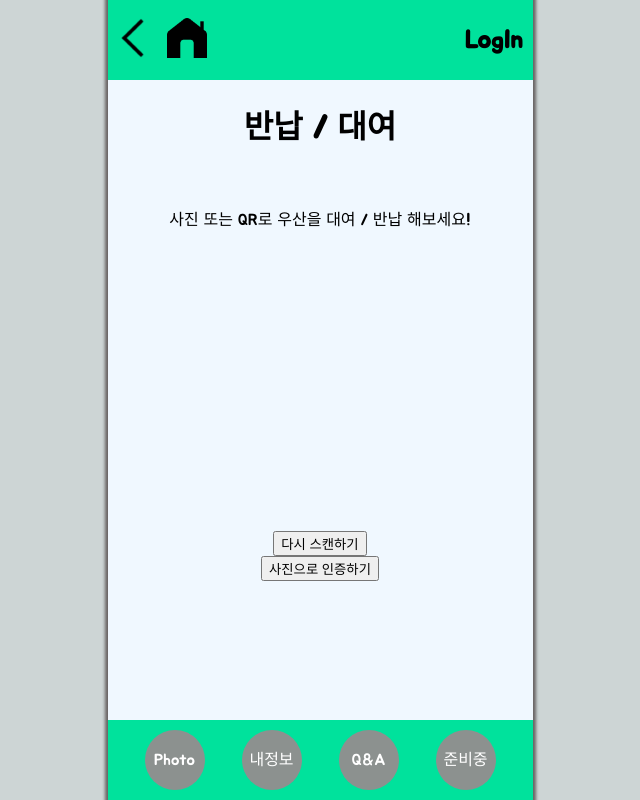
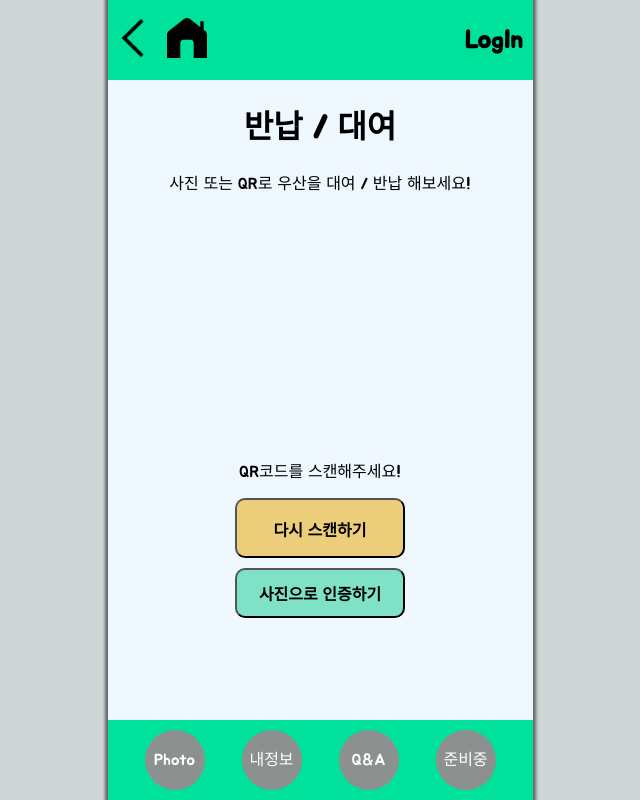
Before and after one commit to KimRunning/8reen, a Next.js app: page /photoShot in a window 1280 px wide. Shown: the whole page, without its empty margins (320-960 px from the left). Built offline with nearby package versions, Linux system fonts and the light colour scheme; no server answers.

Commit message:
style photoshot, Qr, photo button 스타일 변경

```diff
--- a/src/app/components/photo/photo.jsx
+++ b/src/app/components/photo/photo.jsx
@@ -6,16 +6,11 @@ import styles from "./photo.module.css";
 import { useRouter } from "next/navigation";
 
 function Photo() {
-  const [cameraFacing, setCameraFacing] = useState("environment");
   const videoRef = useRef(null);
   const canvasRef = useRef(null);
   const session = useSession().data;
   const [rented, setRented] = useState(false); // 대여 상태를 관리하는 상태 변수
   const router = useRouter();
-  // 카메라 전환 함수
-  const toggleCamera = () => {
-    setCameraFacing(prevFacing => (prevFacing === "environment" ? "user" : "environment"));
-  };
 
   useEffect(() => {
     let stream = null;
@@ -23,7 +18,7 @@ function Photo() {
     async function setupCamera() {
       try {
         stream = await navigator.mediaDevices.getUserMedia({
-          video: { facingMode: cameraFacing },
+          video: { facingMode: "environment" },
         });
         videoRef.current.srcObject = stream;
         // 비디오 메타데이터가 로드된 후 재생을 시도합니다.
@@ -47,7 +42,7 @@ function Photo() {
         stream.getTracks().forEach(track => track.stop());
       }
     };
-  }, [cameraFacing]);
+  }, []);
 
   useEffect(() => {
     const fetchRentedStatus = async () => {
@@ -138,7 +133,7 @@ function Photo() {
         <video className={styles.PhotoShotZone} ref={videoRef}></video>
         <canvas ref={canvasRef} style={{ display: "none" }}></canvas>
       </figure>
-      <div className={styles.PhotoShotBtnBox}>
+      <p>우산과 우산택이 같이 나오게 촬영해주세요!</p>
       {rented ? (
         <button className={styles.PhotoShotBtn} onClick={handleReturn}>
           반납하기
@@ -148,11 +143,6 @@ function Photo() {
           대여하기
         </button>
       )}
-        <button onClick={toggleCamera} className={styles.PhotoShotBtn}>
-          화면 전환
-        </button>
-      </div>
-      <p>우산과 우산택이 같이 나오게 촬영해주세요!</p>
     </>
   );
 }
--- a/src/app/components/photo/photo.module.css
+++ b/src/app/components/photo/photo.module.css
@@ -24,10 +24,21 @@
 }
 
 .PhotoShotBtn {
-  width: 70px;
-  height: 70px;
-  border-radius: 50%;
-  background-color: #bdbdbd;
-  border: transparent;
-  margin: 10px;
+  width: 40%;
+  height: 60px;
+  margin-bottom: 10px;
+  border-radius: 10px;
+  background-color: rgb(211, 118, 95);
+  text-align: center;
+  line-height: 60px;
+  text-decoration: none;
+  color: black;
+  cursor: pointer;
+  font-size: medium;
+  font-weight: 600;
 }
+
+.PhotoShotBtn:hover {
+  background-color: black;
+  color: white;
+}
--- a/src/app/components/qrcode/page.jsx
+++ b/src/app/components/qrcode/page.jsx
@@ -28,6 +28,10 @@ function ScanQrCode() {
     };
 
     const scanQRCode = () => {
+      if (!canvasRef.current) {
+        return; // canvasRef가 null일 경우 함수 종료
+      }
+
       const context = canvasRef.current.getContext("2d");
 
       if (videoRef.current && videoRef.current.readyState === videoRef.current.HAVE_ENOUGH_DATA) {
@@ -101,9 +105,10 @@ function ScanQrCode() {
         <video ref={videoRef} className={styles.PhotoShotZone}></video>
         <canvas ref={canvasRef} style={{ display: "none" }}></canvas>
       </figure>
-      <div>
-        <button onClick={handleScanButtonClick}>다시 스캔하기</button>
-      </div>
+      <p>QR코드를 스캔해주세요!</p>
+      <button onClick={handleScanButtonClick} className={styles.retryBtn}>
+        다시 스캔하기
+      </button>
     </>
   );
 }
--- a/src/app/components/qrcode/page.module.css
+++ b/src/app/components/qrcode/page.module.css
@@ -9,3 +9,23 @@
   display: flex;
   justify-content: center;
 }
+
+.retryBtn {
+  width: 40%;
+  height: 60px;
+  margin-bottom: 10px;
+  border-radius: 10px;
+  background-color: rgb(236, 205, 121);
+  text-align: center;
+  line-height: 60px;
+  text-decoration: none;
+  color: black;
+  cursor: pointer;
+  font-size: medium;
+  font-weight: 600;
+}
+
+.retryBtn:hover {
+  background-color: black;
+  color: white;
+}
--- a/src/app/photoShot/page.jsx
+++ b/src/app/photoShot/page.jsx
@@ -17,7 +17,9 @@ function PhotoShot() {
       <section className={styles.figWrap}>
         <figcaption className={styles.PhotoTitle}>사진 또는 QR로 우산을 대여 / 반납 해보세요!</figcaption>
         {isQRMode ? <ScanQrCode /> : <Photo />}
-        <button onClick={toggleQRMode}>{isQRMode ? "사진으로 인증하기" : "QR코드로 인증하기"}</button>
+        <button onClick={toggleQRMode} className={styles.changeBtn}>
+          {isQRMode ? "사진으로 인증하기" : "QR코드로 인증하기"}
+        </button>
       </section>
     </main>
   );
--- a/src/app/photoShot/page.module.css
+++ b/src/app/photoShot/page.module.css
@@ -18,3 +18,21 @@
   text-align: center;
   width: 80%;
 }
+
+.changeBtn {
+  width: 40%;
+  height: 60px;
+  border-radius: 10px;
+  background-color: rgba(112, 223, 189, 0.877);
+  text-align: center;
+  text-decoration: none;
+  color: black;
+  cursor: pointer;
+  font-size: medium;
+  font-weight: 600;
+}
+
+.changeBtn:hover {
+  background-color: black;
+  color: white;
+}
```
Also changed, not shown: 1 other file (tests, documents, lock files or other folders). Lines whose indentation alone changed are shown as unchanged.
